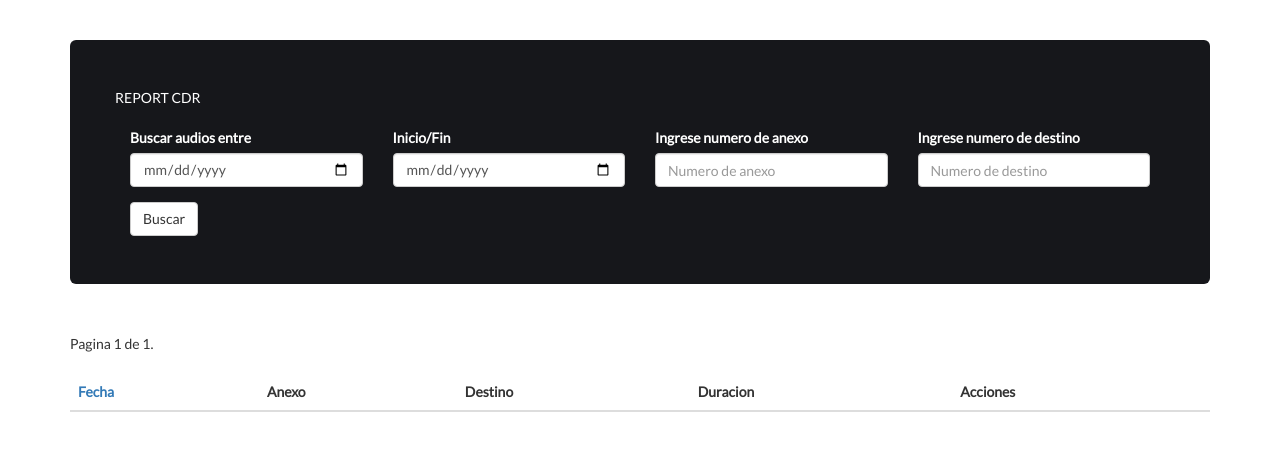
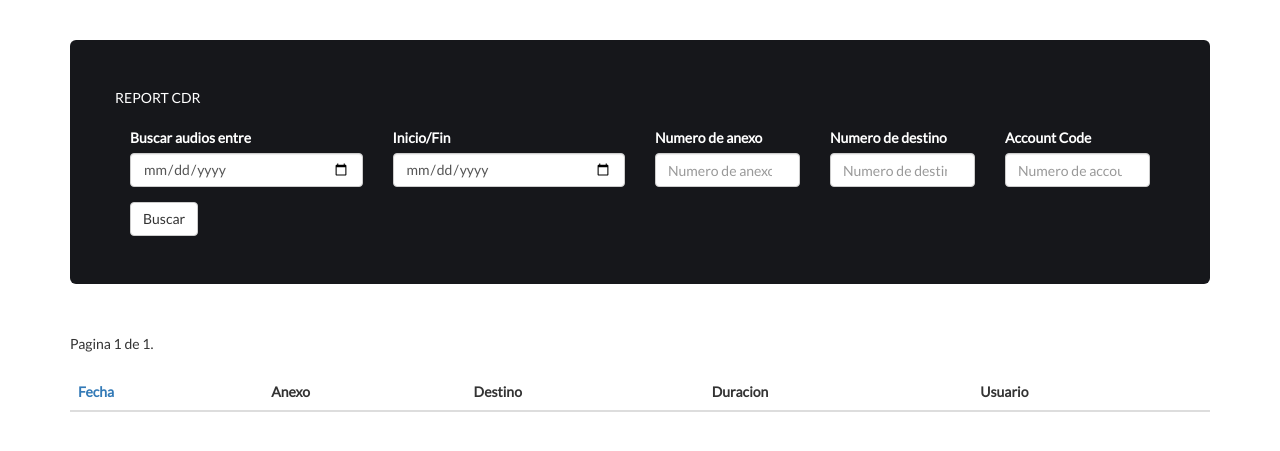
Before and after one commit to joelunmsm2003/cdr, a Django app: page /list in a window 1280 px wide. Shown: the part 67-518 px from the top of the page. Run offline with Django 3.2, Linux system fonts and the light colour scheme; the visitor is signed in with stand-in values (Sample User, id 1); data comes from the database, SQL or seed files in the repository; data that the repository does not hold is empty; some libraries are stand-ins or nearby versions.

Commit message:
cdr capi

```diff
--- a/app/models.py
+++ b/app/models.py
@@ -31,7 +31,7 @@ class Cdr(models.Model):
     import_cdr = models.IntegerField()
 
     class Meta:
-        managed = False
+        managed = True
         db_table = 'cdr'
 
 
--- a/app/views.py
+++ b/app/views.py
@@ -138,6 +138,12 @@ def list(request):
 
 				my_filter['dst'] = request.GET['destino']
 
+		if r=='accountcode':
+
+			if request.GET['accountcode']:
+
+				my_filter['accountcode'] = request.GET['accountcode']
+
 
 		if r=='orderfecha':
 
--- a/cdr/settings.py
+++ b/cdr/settings.py
@@ -94,7 +94,7 @@ DATABASES = {
         'ENGINE': 'django.db.backends.mysql',
         'NAME': 'cdr',
         'USER': 'root',
-        'PASSWORD': 'd4t4B4$3*',
+        'PASSWORD': 'rosa0000',
         'HOST': 'localhost',
         'PORT': '',
     }
--- a/templates/cdr.html
+++ b/templates/cdr.html
@@ -69,17 +69,24 @@
 						<div class="col-md-3">
 						<label for="exampleInputEmail1">Buscar audios entre</label>
 						<input type="date" class="form-control" name='fechainicio' placeholder="Fecha Inicio"></div>
+
 						<div class="col-md-3">
 						<label for="exampleInputEmail1">Inicio/Fin</label>
 						<input type="date" class="form-control" name='fechafin' placeholder="Fecha Fin"></div>
 
-						<div class="col-md-3"><label for="exampleInputPassword1">Ingrese numero de anexo</label>
+						<div class="col-md-2"><label for="exampleInputPassword1">Numero de anexo</label>
 						<input type="number" class="form-control" name='anexo' id="exampleInputPassword1" placeholder="Numero de anexo">
 						</div>
-						<div class="col-md-3">
-							<label for="exampleInputPassword1">Ingrese numero de destino</label>
+						<div class="col-md-2">
+							<label for="exampleInputPassword1">Numero de destino</label>
 						<input type="number" class="form-control" name='destino' id="exampleInputPassword1" placeholder="Numero de destino">
 						</div>
+
+						<div class="col-md-2">
+							<label for="exampleInputPassword1">Account Code</label>
+						<input type="number" class="form-control" name='accountcode' id="exampleInputPassword1" placeholder="Numero de accountcode">
+						</div>
+
 						</div>
 
 
@@ -116,7 +123,7 @@
 			<th>Anexo</th>
 			<th>Destino</th>
 			<th>Duracion</th>
-			<th>Acciones</th>
+			<th>Usuario</th>
 		</tr>
 	</thead>
 
@@ -129,8 +136,10 @@
 			<td>{{ b.dst }}</td>
 			<td>{{ b.duration }}</td>
 
-			<td><a class='btn btn-default btn-sm' href='{{b.url}}'>Audio</a></td>
+			<td>{{ b.accountcode }}</td>
 
+			<!-- <td><a class='btn btn-default btn-sm' href='{{b.url}}'>Audio</a></td>
+ -->
 		</tr>
 
 {% endfor %}
```
Also changed, not shown: app/migrations/0002_cdr.py (added), 11 other files.
